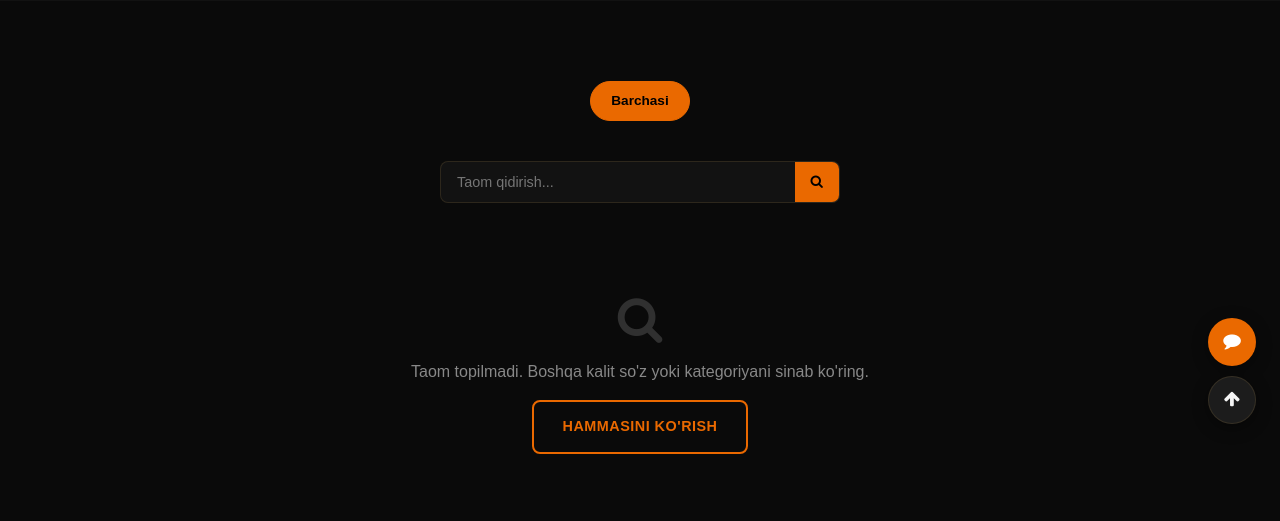
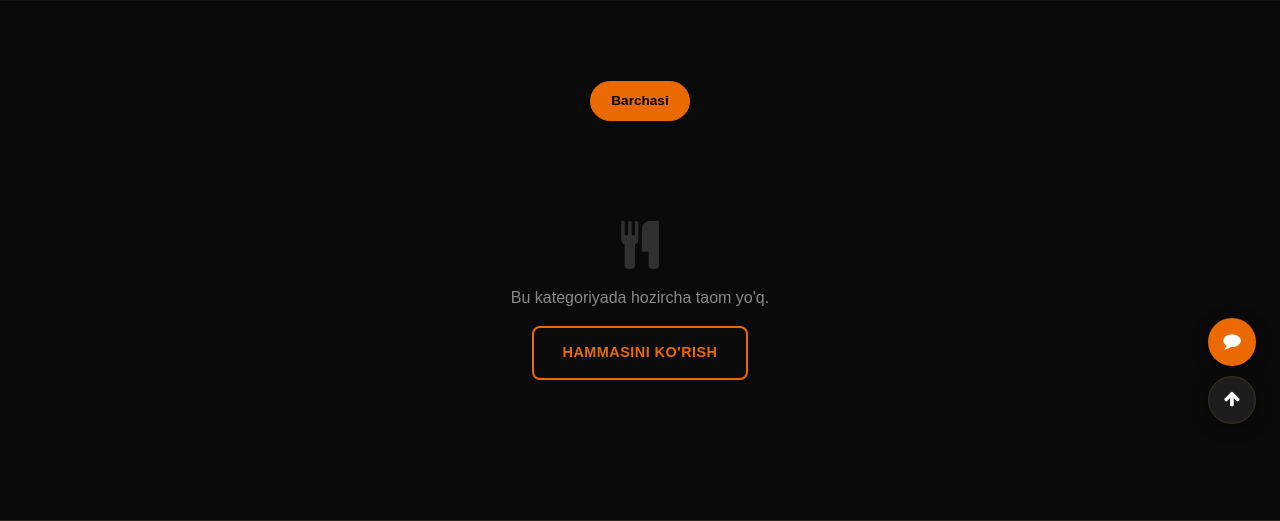
Before and after one commit to sh4hboz/mayli, a Django app: page /menu/ in a window 1280 px wide. Shown: the part 348-869 px from the top of the page. Run offline with Django 5.2, Linux system fonts and the light colour scheme; data comes from the database, SQL or seed files in the repository; data that the repository does not hold is empty; some libraries are stand-ins or nearby versions.

Commit message:
menyu: sayt menyu sahifasidan qidiruvni olib tashlash
Public /menu/ sahifasidagi qidiruv (q parametri) butunlay olib tashlandi —
view filtri + Q importi, template forma + filtr linklaridagi q saqlash, website.js
menuSearchForm handler, .menu-search CSS. Kategoriya filtri (cat) qoldi. Bo'sh-holat
xabari kategoriyaga moslandi. CSS/JS cache ?v=1.7.

Co-Authored-By: Claude Opus 4.8 <noreply@anthropic.com>

```diff
--- a/src/style.css
+++ b/src/style.css
@@ -1100,10 +1100,6 @@ footer p {
 .menu-filters { display:flex; flex-wrap:wrap; gap:10px; justify-content:center; margin-bottom:40px; }
 .filter-btn { padding:8px 20px; border-radius:30px; border:1px solid var(--border); background:transparent; color:var(--text-muted); font-size:.85rem; font-weight:600; cursor:pointer; transition:var(--transition); text-decoration:none; }
 .filter-btn:hover, .filter-btn.active { background:var(--gold); color:#000; border-color:var(--gold); }
-.menu-search { display:flex; max-width:400px; margin:0 auto 32px; background:var(--dark2); border:1px solid var(--border); border-radius:8px; overflow:hidden; }
-.menu-search input { flex:1; background:none; border:none; outline:none; padding:12px 16px; color:var(--text); font-size:.9rem; }
-.menu-search button { background:var(--gold); border:none; color:#000; padding:12px 16px; cursor:pointer; font-weight:700; transition:var(--transition); }
-.menu-search button:hover { background:var(--gold-light); }
 .no-dishes { text-align:center; padding:60px 0; color:var(--text-muted); }
 .no-dishes i { font-size:3rem; margin-bottom:16px; opacity:.3; display:block; }
 
--- a/src/website.js
+++ b/src/website.js
@@ -184,19 +184,6 @@ document.addEventListener('DOMContentLoaded', function () {
 
   // === MENU FILTERS ===
   // <a href> teglar URL'ni o'zi boshqaradi — JS kerak emas.
-
-  // === MENU SEARCH ===
-  const searchForm = document.getElementById('menuSearchForm');
-  if (searchForm) {
-    searchForm.addEventListener('submit', function (e) {
-      e.preventDefault();
-      const q = this.querySelector('input').value.trim();
-      const searchParams = new URLSearchParams(window.location.search);
-      if (q) searchParams.set('q', q);
-      else searchParams.delete('q');
-      window.location.search = searchParams.toString();
-    });
-  }
 
   // === AJAX FORMS (contact & vacancy) ===
   document.querySelectorAll('.ajax-form').forEach(form => {
--- a/templates/website/base.html
+++ b/templates/website/base.html
@@ -36,7 +36,7 @@
   <link rel="stylesheet" href="{% static 'src/libs/swiper-bundle.min.css' %}">
   <link rel="stylesheet" href="{% static 'src/libs/fancybox.css' %}">
   <link rel="stylesheet" href="https://cdnjs.cloudflare.com/ajax/libs/font-awesome/4.7.0/css/font-awesome.min.css">
-  <link rel="stylesheet" href="{% static 'src/style.css' %}?v=1.6">
+  <link rel="stylesheet" href="{% static 'src/style.css' %}?v=1.7">
 
 
   {% if site.google_verify %}<meta name="google-site-verification" content="{{ site.google_verify }}">{% endif %}
@@ -122,7 +122,7 @@ window.SITE_MESSAGES = {
 <script src="{% static 'src/libs/swiper-bundle.min.js' %}" defer></script>
 <script src="{% static 'src/libs/fancybox.umd.js' %}" defer></script>
 <script src="{% static 'src/libs/imask.js' %}" defer></script>
-<script src="{% static 'src/website.js' %}?v=1.6" defer></script>
+<script src="{% static 'src/website.js' %}?v=1.7" defer></script>
 {% block extra_js %}{% endblock %}
 
 </body>
--- a/templates/website/menu.html
+++ b/templates/website/menu.html
@@ -21,26 +21,17 @@
   <div class="container">
     <!-- Filterlar -->
     <div class="menu-filters">
-      <a href="{% url 'website:menu' %}{% if search_query %}?q={{ search_query }}{% endif %}"
+      <a href="{% url 'website:menu' %}"
          class="filter-btn {% if not active_category %}active{% endif %}">
         {% trans "Barchasi" %}
       </a>
       {% for cat in categories %}
-      <a href="{% url 'website:menu' %}?cat={{ cat.slug }}{% if search_query %}&q={{ search_query }}{% endif %}"
+      <a href="{% url 'website:menu' %}?cat={{ cat.slug }}"
           class="filter-btn {% if active_category == cat.slug %}active{% endif %}">
         {{ cat.name }}
       </a>
       {% endfor %}
     </div>
-
-    <!-- Qidiruv -->
-    <form class="menu-search" id="menuSearchForm" action="{% url 'website:menu' %}" method="get">
-      {% if active_category %}
-        <input type="hidden" name="cat" value="{{ active_category }}">
-      {% endif %}
-      <input type="text" name="q" value="{{ search_query }}" placeholder="{% trans "Taom qidirish..." %}">
-      <button type="submit"><i class="fa fa-search"></i></button>
-    </form>
 
     <!-- Taomlar -->
     {% if dishes %}
@@ -73,8 +64,8 @@
     </div>
     {% else %}
     <div class="no-dishes">
-      <i class="fa fa-search"></i>
-      <p>{% trans "Taom topilmadi. Boshqa kalit so'z yoki kategoriyani sinab ko'ring." %}</p>
+      <i class="fa fa-cutlery"></i>
+      <p>{% trans "Bu kategoriyada hozircha taom yo'q." %}</p>
       <a href="{% url 'website:menu' %}" class="btn btn-gold mt-16">{% trans "Hammasini ko'rish" %}</a>
     </div>
     {% endif %}
--- a/website/views.py
+++ b/website/views.py
@@ -3,7 +3,6 @@ from django.http import JsonResponse
 from django.utils.translation import gettext_lazy as _
 from django.contrib import messages
 from django.core.cache import cache
-from django.db.models import Q
 from menu.models import Dish, Category
 from .models import News, Promotion, GalleryItem, Vacancy, JobApplication, ContactMessage, Testimonial
 from notifications.telegram import notify_contact_form, notify_job_application, notify_chat_message
@@ -154,10 +153,9 @@ def about(request):
 
 
 def menu(request):
-    """To'liq menyu sahifasi — kategoriya filtri va qidiruv bilan."""
+    """To'liq menyu sahifasi — kategoriya filtri bilan."""
     categories = Category.objects.filter(is_active=True)
     active_category = request.GET.get('cat', '').strip()
-    search_query = request.GET.get('q', '').strip()[:100]
 
     dishes = (
         Dish.objects.filter(is_active=True, is_available=True)
@@ -165,16 +163,11 @@ def menu(request):
     )
     if active_category:
         dishes = dishes.filter(categories__slug=active_category, categories__is_active=True)
-    if search_query:
-        dishes = dishes.filter(
-            Q(name__icontains=search_query) | Q(description__icontains=search_query)
-        )
     dishes = dishes.distinct()
 
     return render(request, 'website/menu.html', {
         'categories': categories,
         'active_category': active_category,
-        'search_query': search_query,
         'dishes': dishes,
     })
 
```
